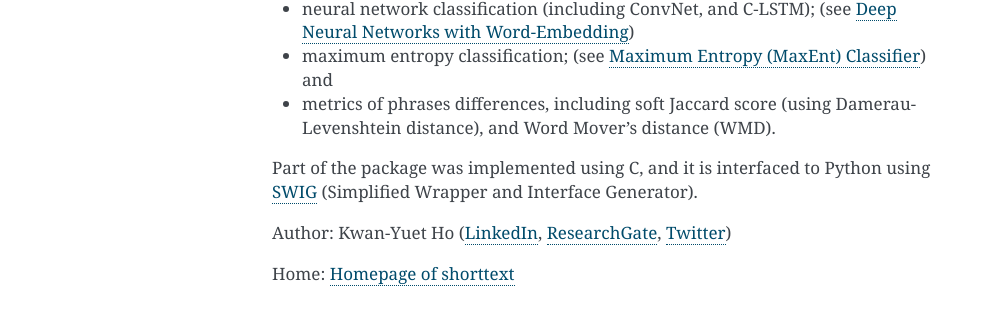
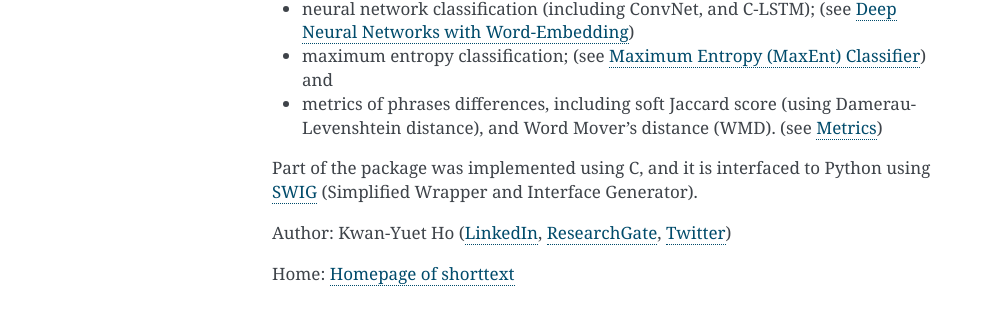
Before and after one commit to stephenhky/PyShortTextCategorization, a Sphinx documentation site: the page built from docs/intro.rst, in a window 1280 px wide. Shown: the part 545-856 px from the top of the page, without its empty margins (148-1140 px from the left). Built offline with Sphinx 7.4.7, drawn with Linux system fonts in a browser that asks for light colours.

Commit message:
added links to metrics tutorial

```diff
--- a/docs/intro.rst
+++ b/docs/intro.rst
@@ -18,7 +18,7 @@ Characteristics:
 - cosine distance classification; (see :doc:`tutorial_topic`, :doc:`tutorial_umvec`)
 - neural network classification (including ConvNet, and C-LSTM); (see :doc:`tutorial_nnlib`)
 - maximum entropy classification; (see :doc:`tutorial_maxent`) and
-- metrics of phrases differences, including soft Jaccard score (using Damerau-Levenshtein distance), and Word Mover's distance (WMD).
+- metrics of phrases differences, including soft Jaccard score (using Damerau-Levenshtein distance), and Word Mover's distance (WMD). (see :doc:`tutorial_metrics`)
 
 Part of the package was implemented using C, and it is interfaced to Python using SWIG_ (Simplified Wrapper and Interface Generator).
 
```
